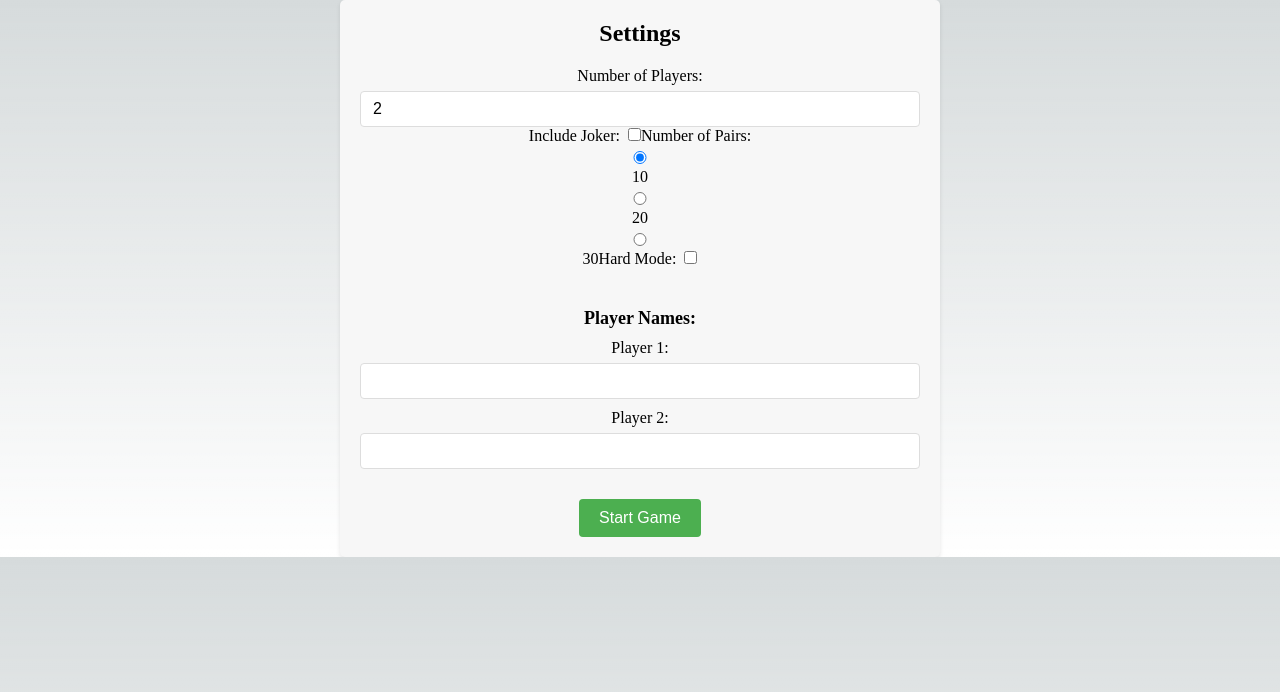
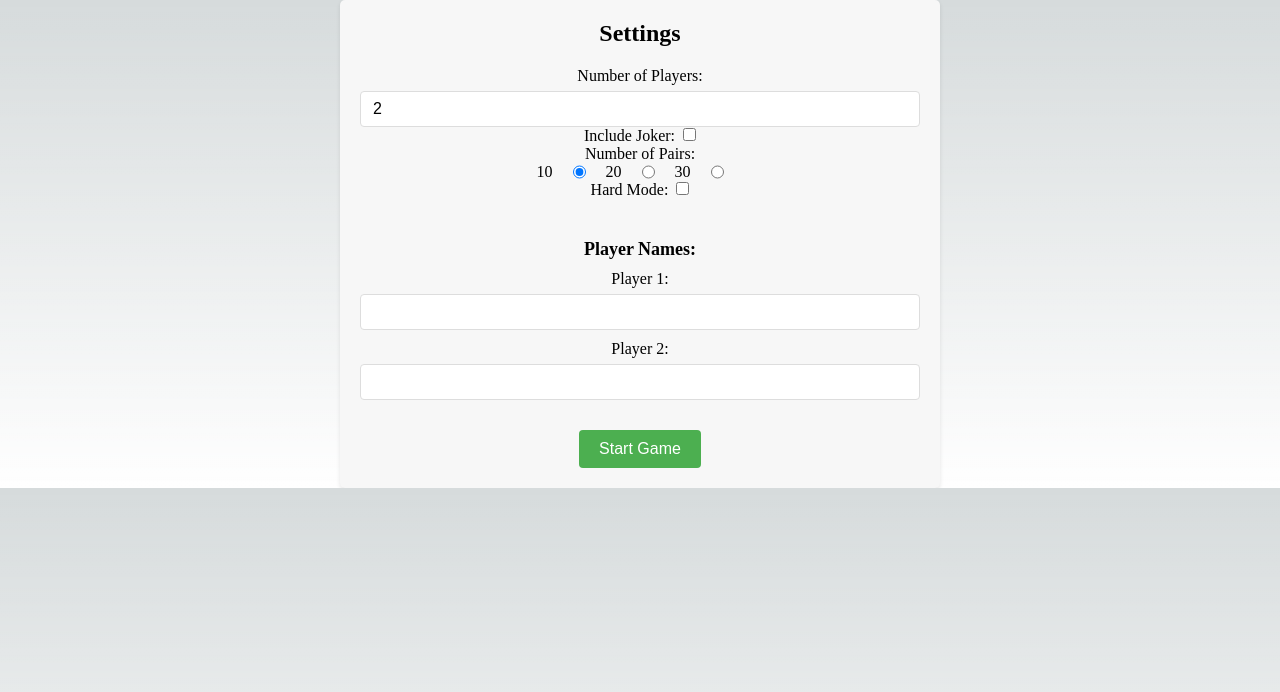
Before and after one commit to kobanagc/concentration-app, a Next.js app in the folder src/: page /config in a window 1280 px wide. Shown: the top 692 px of the page. Built offline with nearby package versions, Linux system fonts and the light colour scheme.

Commit message:
💄 fix css

```diff
--- a/src/pages/config.tsx
+++ b/src/pages/config.tsx
@@ -89,9 +89,13 @@ const Config = () => {
           </label>
 
           <label>
+            <div>
               Number of Pairs:
+            </div>
+            <div className={styles.radios}>
               {numPairsOptions.map((npo) => (
                 <>
+                  {npo}
                   <input
                     key={npo}
                     type="radio"
@@ -99,11 +103,11 @@ const Config = () => {
                     value={npo}
                     defaultChecked={npo === 10}
                     onChange={(event) => setNumPairs(npo)}
-                  className={styles.input}
+                    className={styles.radio}
                   />
-                {npo}
                 </>
               ))}
+            </div>
           </label>
 
           <label>
--- a/src/styles/Config.module.css
+++ b/src/styles/Config.module.css
@@ -30,6 +30,15 @@
   font-size: 16px;
   border-radius: 4px;
   margin-top: 6px;
+}
+
+.radios {
+  display: flex;
+  justify-content: center;
+}
+
+.radio {
+  margin: 0 20px;
 }
 
 .checkbox {
```
Lines whose indentation alone changed are shown as unchanged.
